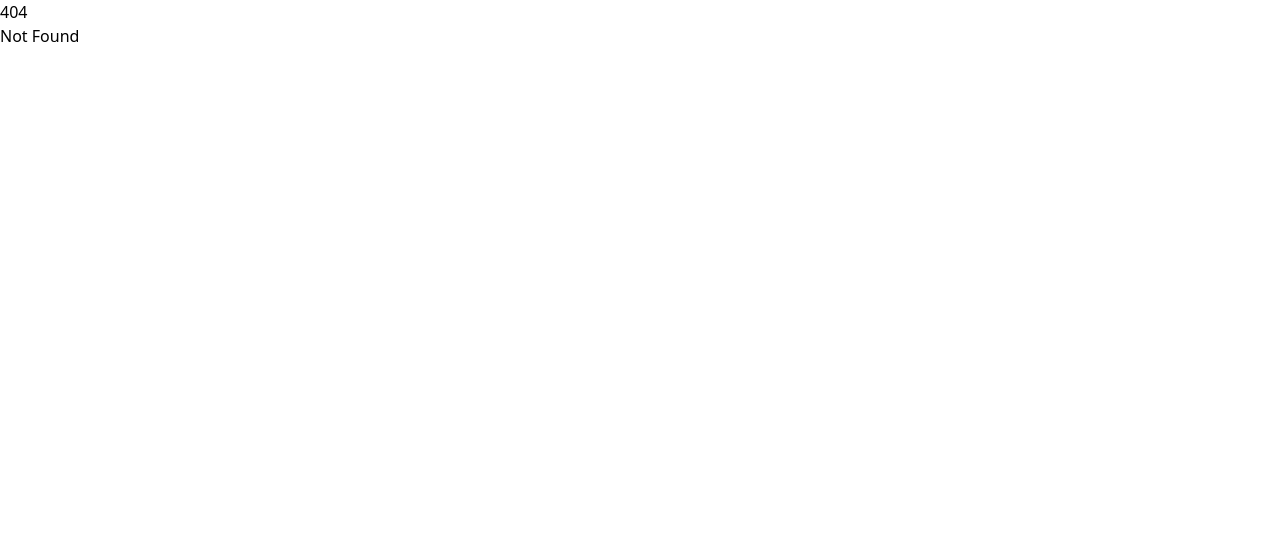
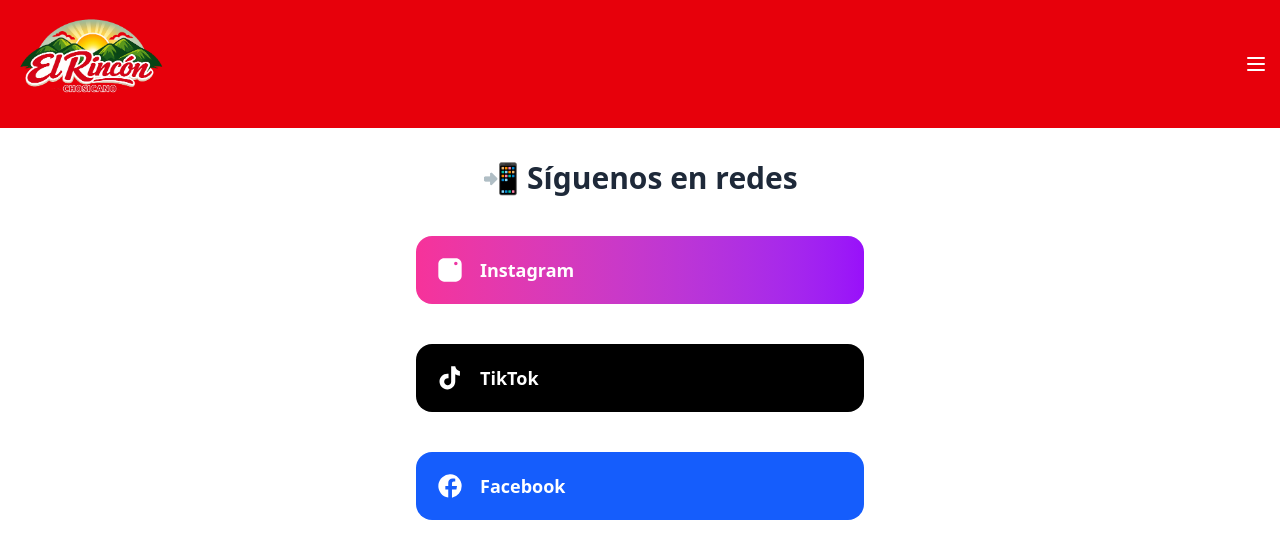
Before and after one commit to eduardosgdev/rinconChosicano, a SvelteKit app: page /redes in a window 1280 px wide. Before the commit this address had no page. Shown: the top 558 px of the page. Built offline with nearby package versions, Linux system fonts and the light colour scheme.

Commit message:
rincon 5

```diff
--- a/src/components/navBar/navBar.svelte
+++ b/src/components/navBar/navBar.svelte
@@ -25,6 +25,7 @@
     <div class={`lg:hidden ${isOpen ? 'block' : 'hidden'}  text-white  ml-2 text-[16px] font-semibold`}>
       <a href="/" class="block py-2 hover:bg-gray-800">Inicio</a>
       <a href="/carta" class="block py-2 hover:bg-gray-800">Carta</a>
+      <a href="/redes" class="block py-2 hover:bg-gray-800">Nuestras redes</a>
     </div>
 
   </main>
--- a/src/lib/data/cervezas.json
+++ b/src/lib/data/cervezas.json
@@ -1,5 +1,5 @@
 {
-    "categoria": "cervezas",
+    "categoria": "Cervezas",
     "items": [
       { "nombre": "Tercio de Mahou", "precio": 3.00 },
       { "nombre": "Tercio Estrella Galicia", "precio": 3.00 },
--- a/src/lib/data/desayunos.json
+++ b/src/lib/data/desayunos.json
@@ -1,5 +1,5 @@
 {
-    "categoria": "desayunos",
+    "categoria": "Desayunos",
     "items": [
       { "nombre": "Croissant", "precio": 3.30 },
       { "nombre": "Tostada", "precio": 3.00 },
@@ -7,6 +7,6 @@
       { "nombre": "Café", "precio": 1.80 },
       { "nombre": "Infusiones", "precio": 1.80 },
       { "nombre": "Zumos", "precio": 2.50 },
-      { "nombre": "Cola Cao", "precio": 2.50 }
+      { "nombre": "ColaCao", "precio": 2.50 }
     ]
   }
--- a/src/lib/data/fuentes.json
+++ b/src/lib/data/fuentes.json
@@ -1,5 +1,5 @@
 {
-    "categoria": "bandejas",
+    "categoria": "Bandejas",
     "items": [
       {
         "nombre": "Bandeja Criolla",
--- a/src/lib/data/platos.json
+++ b/src/lib/data/platos.json
@@ -1,5 +1,5 @@
 {
-    "categoria": "platos adicionales",
+    "categoria": "Platos adicionales",
     "items": [
       { "nombre": "Ceviche de pescado", "precio": 12.00 },
       { "nombre": "Ceviche con chicharrón", "precio": 14.00 },
--- a/src/lib/data/postres.json
+++ b/src/lib/data/postres.json
@@ -1,5 +1,5 @@
 {
-    "categoria": "postres",
+    "categoria": "Postres",
     "items": [
       { "nombre": "Empanadas peruanas", "precio": 4.00 },
       { "nombre": "Empanadas venezolanas", "precio": 4.00 },
--- a/src/lib/data/refrescos.json
+++ b/src/lib/data/refrescos.json
@@ -1,5 +1,5 @@
 {
-    "categoria": "refrescos",
+    "categoria": "Refrescos",
     "items": [
       { "nombre": "Coca Cola", "precio": 2.50 },
       { "nombre": "Fanta", "precio": 2.50 },
--- a/src/lib/data/tragos.json
+++ b/src/lib/data/tragos.json
@@ -1,5 +1,5 @@
 {
-    "categoria": "tragos",
+    "categoria": "Tragos",
     "items": [
       { "nombre": "Pisco Sour", "precio": 7.50 },
       { "nombre": "Gin Tonic", "precio": 7.00 },
--- a/src/routes/+page.svelte
+++ b/src/routes/+page.svelte
@@ -1,6 +1,7 @@
 <script>
     import NavBar from "../components/navBar/navBar.svelte";
     import { goto } from "$app/navigation";
+    const ceviche = '/img/ceviche.png'
 </script>
 <main>
     <NavBar />
@@ -18,7 +19,7 @@
           EL MEJOR RINCÓN PARA CONSENTIR EL PALADAR
         </h1>
 
-        <p class="p-2 font-bold text-gray-200 text-[12px] max-w-xl">
+        <p class="p-2 font-bold text-gray-200 text-[14px] max-w-xl">
           En el rincón chosicano trabajamos cada día para brindarte una experiencia
           llena de sabor y tradición, combinando años de experiencia de nuestros chefs
           con el exquisito toque norteño que potencia los sabores
@@ -53,7 +54,7 @@
         </p>
 
         <a
-          href="https://www.google.com/maps?q=40.3959959,-3.7378373"
+          href="https://www.google.com/maps?q=40.3959955,-3.737814"
           target="_blank"
           rel="noopener noreferrer"
           class="mt-2 flex items-center justify-center gap-2 rounded-xl bg-red-600 px-4 py-3 font-bold text-white hover:bg-red-700 transition"
@@ -84,6 +85,37 @@
 
       </div>
     </section>
+    <section class="mt-12 px-4">
+      <div class="max-w-5xl mx-auto bg-white rounded-2xl shadow-lg p-8 flex flex-col gap-6">
+
+        <h2 class="text-center text-3xl font-extrabold text-gray-800">
+          👨‍👩‍👧‍👦 Quiénes somos
+        </h2>
+
+        <p class="text-center text-gray-600 text-lg leading-relaxed">
+          Somos un <span class="font-semibold text-gray-800">restaurante familiar</span> que nace del amor por la cocina y el deseo de compartir sabores de toda la vida.
+          Cada plato que servimos está preparado con recetas tradicionales, ingredientes de calidad y el cariño
+          que solo se encuentra en casa.
+        </p>
+
+        <p class="text-center text-gray-600 text-lg leading-relaxed">
+          Creemos en la cercanía, en el trato amable y en hacer que cada persona se sienta como en familia.
+          Para nosotros no sois clientes, sois invitados a nuestra mesa.
+        </p>
+
+        <div class="flex justify-center text-center">
+          <span class=" bg-red-700 text-white px-8 py-2 rounded-full font-bold">
+            Gastronomia peruana  Ambiente familiar
+            Altamente recomendado
+          </span>
+        </div>
+
+      </div>
+    </section >
+    <section >
+      <img src={ceviche} alt="ceviche" class="rounded-3xl p-3 shadow-lg">
+    </section>
+
 
 
 </main>
--- a/src/routes/carta/+page.svelte
+++ b/src/routes/carta/+page.svelte
@@ -35,10 +35,10 @@
 </script>
 <main>
     <NavBar />
-    <section class="mt-4">
+    <section class="mt-4 p-2 ">
         <div class="space-y-6">
             {#each menu as categoria, i}
-              <div class="rounded-2xl border text-red-600 border-gray-400 bg-white shadow-sm">
+              <div class="rounded-2xl border  border-gray-400 bg-white shadow-sm">
                 <!-- Header -->
                 <button
                   on:click={() => toggle(i)}
@@ -64,7 +64,7 @@
                     <ul class="grid grid-cols-1 sm:grid-cols-2 lg:grid-cols-3 gap-6">
                       {#each categoria.items as item (item.nombre)}
                         <li
-                          class={`rounded-2xl bg-gradient-to-br ${colores[categoria.categoria] ?? 'from-gray-50 to-white ring-gray-100'} p-5 text-center ring-1 transition hover:ring-300`}
+                          class={`rounded-2xl bg-linear-to-br ${colores[categoria.categoria] ?? 'from-gray-50 to-white ring-gray-100'} p-5 text-center ring-1 transition hover:ring-300`}
                         >
                           <p class="text-lg font-bold text-gray-900">{item.nombre}</p>
                           {#if item.descripcion}
--- /dev/null
+++ b/src/routes/redes/+page.svelte
@@ -0,0 +1,53 @@
+<script>
+    import NavBar from "../../components/navBar/navBar.svelte";
+</script>
+<NavBar />
+<section class="mt-8 px-4">
+
+    <div class="w-full max-w-md mx-auto flex flex-col gap-10">
+
+      <h2 class="text-center text-3xl font-extrabold text-gray-800">
+        📲 Síguenos en redes
+      </h2>
+
+      <!-- Instagram -->
+      <a
+        href="https://www.instagram.com/el_rincon_chosicano"
+        target="_blank"
+        rel="noopener noreferrer"
+        class="flex items-center gap-4 w-full rounded-2xl bg-linear-to-r from-pink-500 to-purple-600 p-5 text-white font-bold text-lg active:scale-95 transition"
+      >
+        <svg xmlns="http://www.w3.org/2000/svg" class="h-7 w-7" fill="currentColor" viewBox="0 0 24 24">
+          <path d="M7 2C4.243 2 2 4.243 2 7v10c0 2.757 2.243 5 5 5h10c2.757 0 5-2.243 5-5V7c0-2.757-2.243-5-5-5H7zm5 5a5 5 0 100 10 5 5 0 000-10zm6.5-.5a1.5 1.5 0 11-3 0 1.5 1.5 0 013 0z"/>
+        </svg>
+        Instagram
+      </a>
+
+      <!-- TikTok -->
+      <a
+        href="https://www.tiktok.com/@barelrincon_chosicano"
+        target="_blank"
+        rel="noopener noreferrer"
+        class="flex items-center gap-4 w-full rounded-2xl bg-black p-5 text-white font-bold text-lg active:scale-95 transition"
+      >
+        <svg xmlns="http://www.w3.org/2000/svg" class="h-7 w-7" fill="currentColor" viewBox="0 0 24 24">
+          <path d="M12.75 2h3.75c.28 2.14 1.9 3.92 4 4.25v3.75c-1.55-.05-3-.52-4-1.25v6.25c0 3.73-3.02 6.75-6.75 6.75S3 18.73 3 15s3.02-6.75 6.75-6.75c.34 0 .67.03 1 .08v3.92a3 3 0 10 2.25 2.9V2z"/>
+        </svg>
+        TikTok
+      </a>
+
+      <!-- Facebook -->
+      <a
+        href="https://www.facebook.com/people/Rinc%C3%B3n-Chosicano/61581087915011/"
+        target="_blank"
+        rel="noopener noreferrer"
+        class="flex items-center gap-4 w-full rounded-2xl bg-blue-600 p-5 text-white font-bold text-lg active:scale-95 transition"
+      >
+        <svg xmlns="http://www.w3.org/2000/svg" class="h-7 w-7" fill="currentColor" viewBox="0 0 24 24">
+          <path d="M22 12a10 10 0 10-11.5 9.9v-7H8v-3h2.5V9.5c0-2.5 1.5-3.9 3.8-3.9 1.1 0 2.2.2 2.2.2v2.4H15.3c-1.2 0-1.6.8-1.6 1.6V12H18l-.5 3h-3.8v7A10 10 0 0022 12z"/>
+        </svg>
+        Facebook
+      </a>
+
+    </div>
+  </section>
```
Also changed, not shown: static/img/ceviche.png (added).
